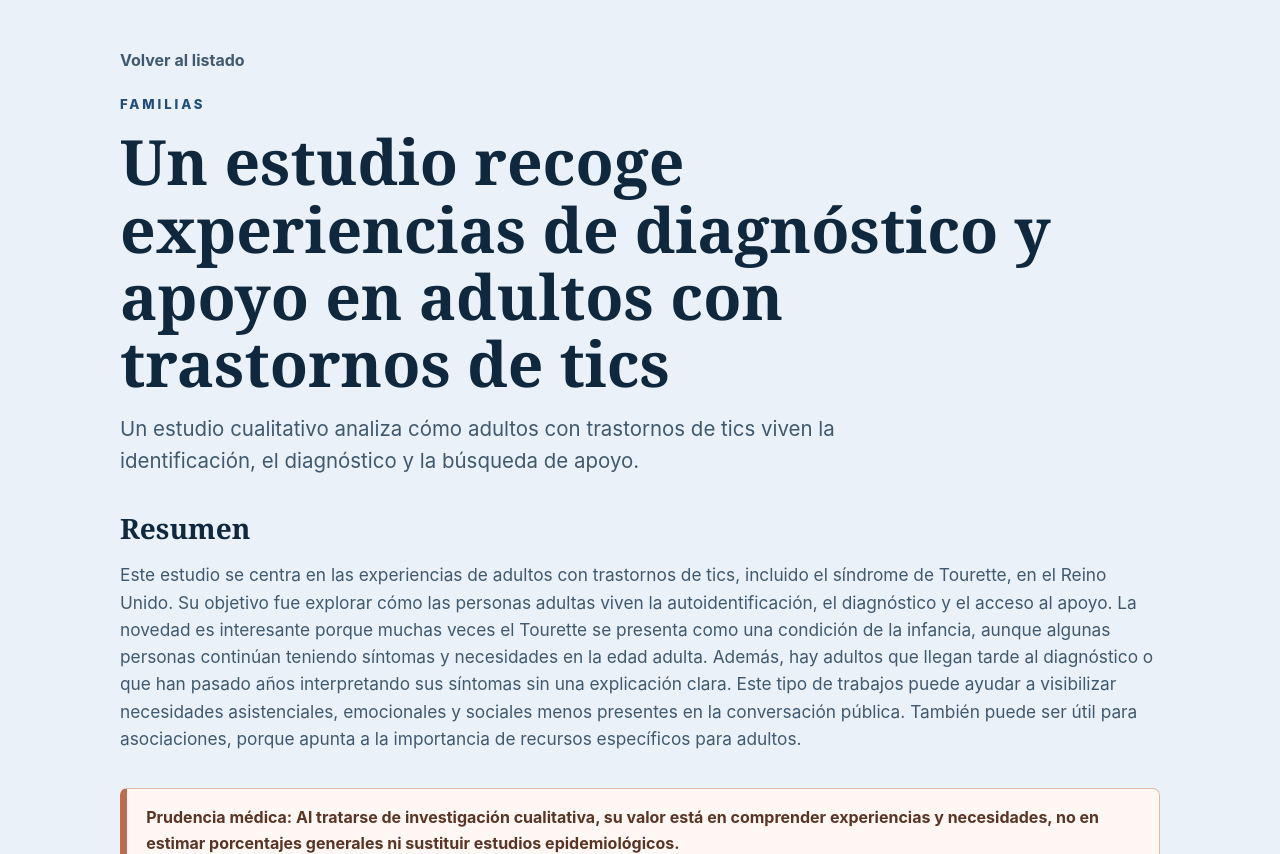
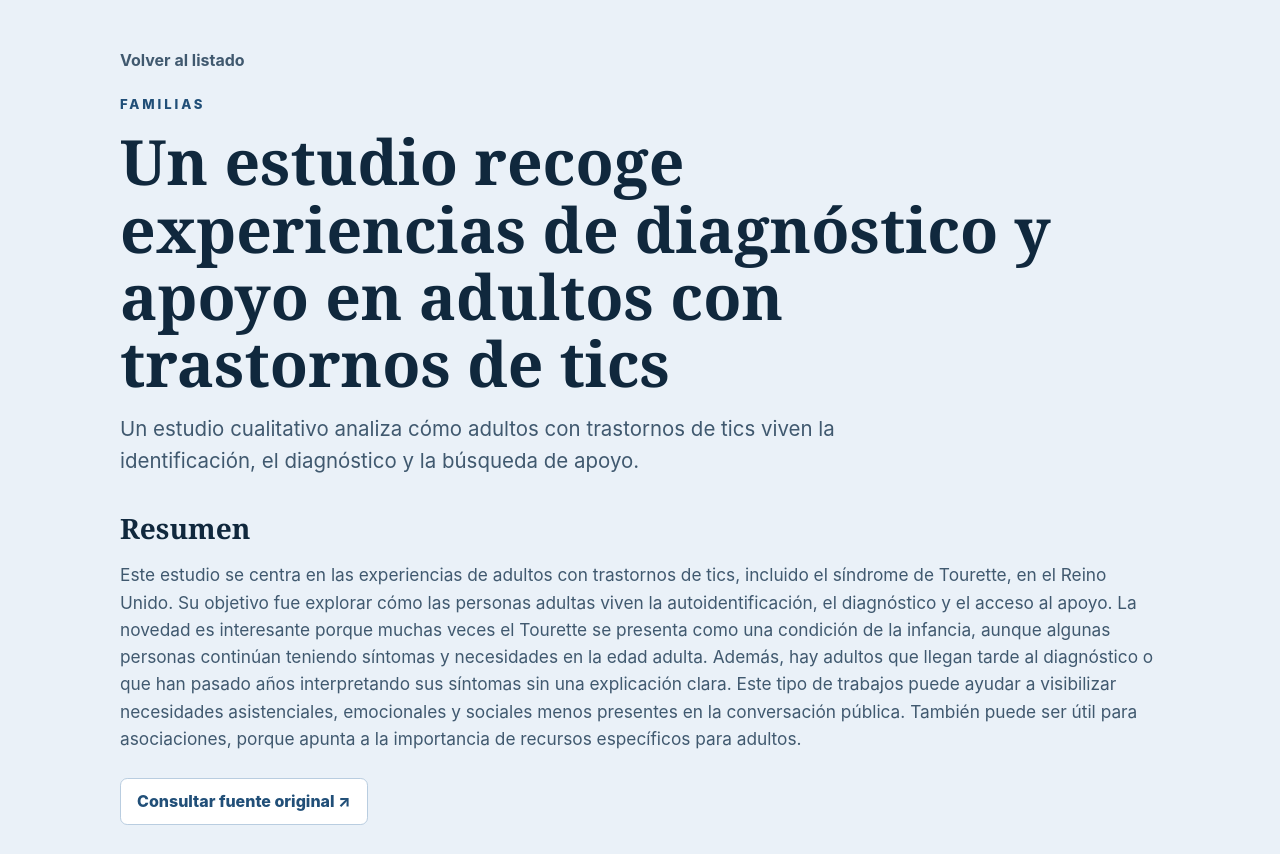
Before and after one commit to sergioberdiales/novedades-tourette, an Astro site: page /novedades-tourette/posts/adultos-tics-diagnostico-apoyo-reino-unido in a window 1280 px wide. Shown: the part 86-940 px from the top of the page. Built offline with nearby package versions, Linux system fonts and the light colour scheme; Astro itself is replaced by a stand-in of ours.

Commit message:
Añadir enlace a fuente tras resumen

```diff
--- a/src/pages/posts/[slug].astro
+++ b/src/pages/posts/[slug].astro
@@ -57,6 +57,12 @@ const formatDate = (date: Date) =>
         <p>{post.data.summary}</p>
       </section>
 
+      <div class="source-cta">
+        <a href={post.data.originalUrl} target="_blank" rel="noopener noreferrer">
+          Consultar fuente original ↗
+        </a>
+      </div>
+
       <p class="medical-note" role="note">
         Prudencia médica: {post.data.caution}
       </p>
@@ -94,7 +100,7 @@ const formatDate = (date: Date) =>
           </div>
           <div>
             <dt>Enlace original</dt>
-            <dd><a href={post.data.originalUrl}>{post.data.originalUrl}</a></dd>
+            <dd><a href={post.data.originalUrl} target="_blank" rel="noopener noreferrer">{post.data.originalUrl}</a></dd>
           </div>
           <div>
             <dt>Idioma original</dt>
--- a/src/styles/global.css
+++ b/src/styles/global.css
@@ -376,6 +376,7 @@ svg {
 .primary-action,
 .secondary-action,
 .filter-button,
+.source-cta a,
 .share-actions a,
 .share-actions button {
   min-height: 2.8rem;
@@ -403,6 +404,7 @@ svg {
 
 .secondary-action,
 .filter-button,
+.source-cta a,
 .share-actions a,
 .share-actions button {
   background: var(--paper);
@@ -410,6 +412,7 @@ svg {
 }
 
 .secondary-action:hover,
+.source-cta a:hover,
 .share-actions a:hover,
 .share-actions button:hover {
   color: var(--ink-strong);
@@ -772,6 +775,10 @@ dd a {
   font-size: 1.08rem;
 }
 
+.source-cta {
+  margin: -0.6rem 0 2rem;
+}
+
 .medical-note {
   margin: 2rem 0;
   border: 1px solid #e0bba9;
```
